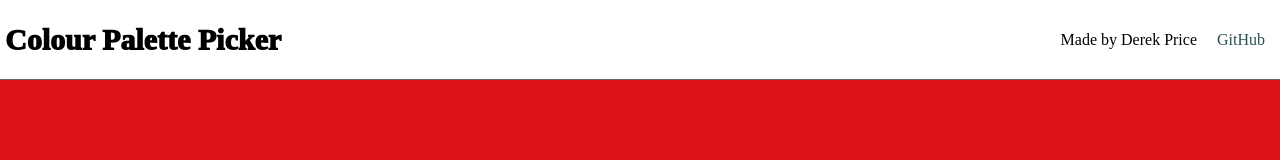
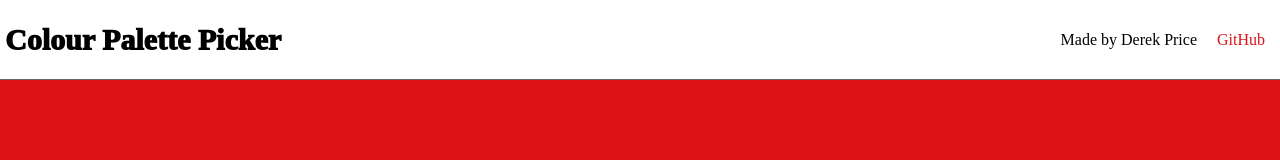
Before and after one commit to DerekPixel/colour-palette-picker, a React (Create React App) app: page / in a window 1280 px wide. Shown: the top 160 px of the page. Built offline with nearby package versions, Linux system fonts and the light colour scheme.

Commit message:
minor change

```diff
--- a/src/App.jsx
+++ b/src/App.jsx
@@ -36,7 +36,11 @@ function App() {
 
         <div className="creds-div">
           <p className="cred">Made by Derek Price</p>
-          <a className="cred" href="https://github.com/DerekPixel/colour-palette-picker">GitHub</a>
+          <a
+            style={{color: coloursArray[0].colour}}
+            className="cred"
+            href="https://github.com/DerekPixel/colour-palette-picker"
+          >GitHub</a>
         </div>
       </header>
       <Colours colour={coloursArray} setColour={(coloursObject) => {setColourArray(coloursObject)}} />
```
